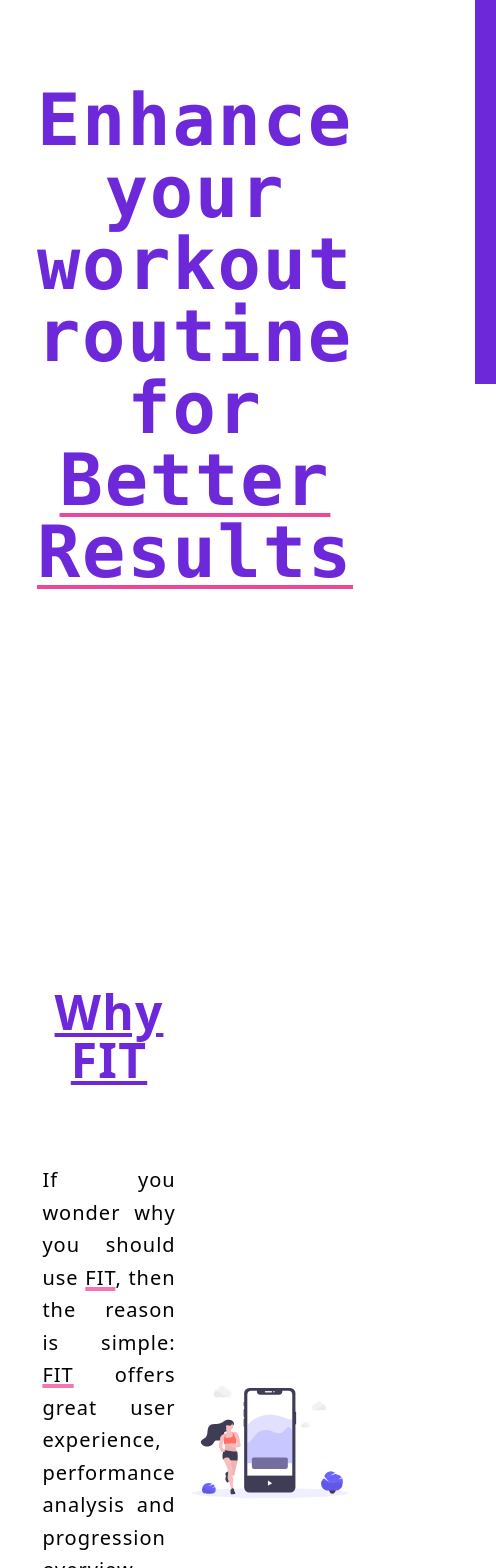
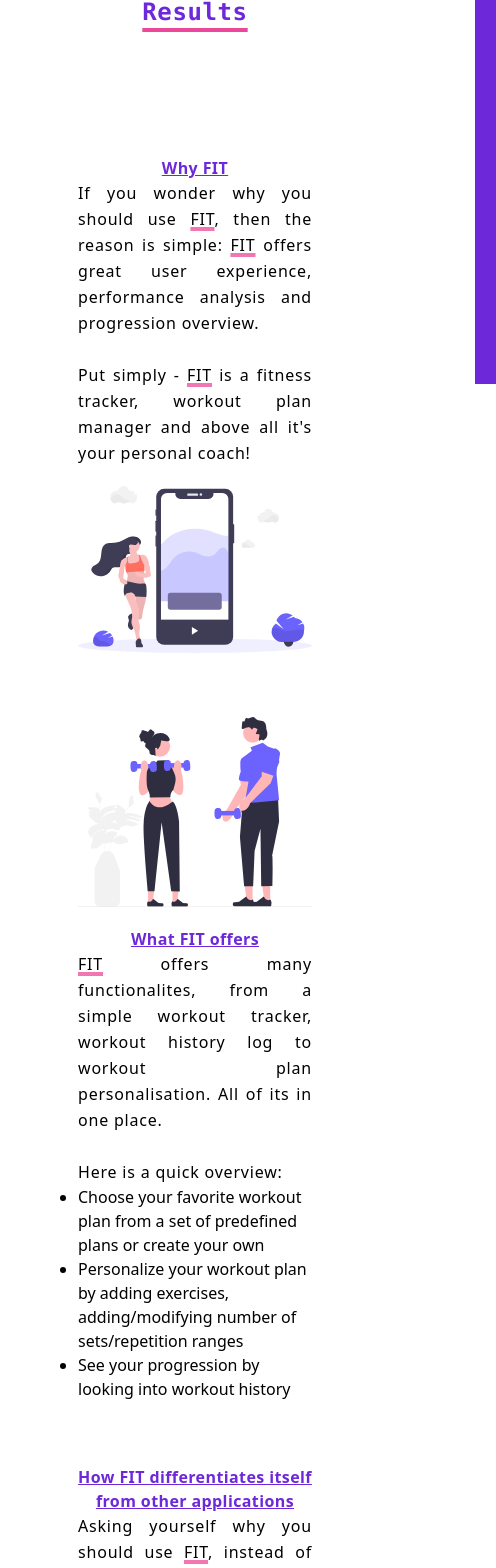
Before and after one commit to Rimberse/FIT, a React (Create React App) app in the folder frontend/: page / in a window 390 px wide. Shown: the part 432-2000 px from the top of the page, 496 px wide, since content can reach past the window. Built offline with nearby package versions, Linux system fonts and the light colour scheme; some icons are missing.

Commit message:
Make Landing page response. Adapt layout and styling to respond to screen size changes

```diff
--- a/frontend/src/components/Landing.js
+++ b/frontend/src/components/Landing.js
@@ -38,27 +38,27 @@ const Landing = () => {
         <div id="landing-page">
             <Navbar />
 
-            <h1 className="font-mono text-9xl font-bold tracking-widest text-center text-violet-700 subpixel-antialiased max-w-7xl mx-auto my-32">FIT</h1>
-            <h2 className="font-mono text-7xl font-bold tracking-wide text-center text-violet-700 subpixel-antialiased max-w-7xl mx-auto">
+            <h1 className="font-mono 2xl:text-9xl xl:text-8xl lg:text-7xl text-4xl font-bold tracking-widest text-center text-violet-700 subpixel-antialiased max-w-7xl mx-auto lg:my-32 my-24">FIT</h1>
+            <h2 className="font-mono 2xl:text-7xl xl:text-6xl lg:text-5xl text-2xl font-bold tracking-wide text-center text-violet-700 subpixel-antialiased max-w-7xl mx-auto">
                 Enhance your workout routine for <span className="underline decoration-pink-500 decoration-4 underline-offset-8">Better Results</span>
             </h2>
 
-            <div className="font-sans mx-auto my-64 flex flex-col w-3/5 justify-items-center items-center">
-                <div className="flex flex-row justify-center items-center my-16">
+            <div className="font-sans mx-auto 2xl:my-56 xl:my-48 lg:my-32 my-24 flex flex-col w-3/5 justify-items-center items-center">
+                <div className="flex sm:flex-row flex-col justify-center items-center 2xl:my-16 xl:my-14 lg:my-12 my-8">
                     <div>
-                        <h3 className="text-5xl my-20 font-semibold tracking-wide text-violet-700 underline text-center">Why FIT</h3>
-                        <p className="text-xl tracking-wider leading-relaxed text-justify">If you wonder why you should use <span className="underline decoration-pink-500/75 decoration-4">FIT</span>, then the reason is simple: <span className="underline decoration-pink-500/75 decoration-4">FIT</span> offers great user experience, performance analysis and progression overview.
+                        <h3 className="2xl:text-5xl xl:text-4xl lg:text-4xl sm:text-xl 2xl:my-20 xl:my-16 lg:my-12 sm:my-8 font-semibold tracking-wide text-violet-700 underline text-center">Why FIT</h3>
+                        <p className="2xl:text-xl xl:text-lg lg:text-base sm:text-xs tracking-wider leading-relaxed text-justify">If you wonder why you should use <span className="underline decoration-pink-500/75 decoration-4">FIT</span>, then the reason is simple: <span className="underline decoration-pink-500/75 decoration-4">FIT</span> offers great user experience, performance analysis and progression overview.
                             <br /><br />Put simply - <span className="underline decoration-pink-500/75 decoration-4">FIT</span> is a fitness tracker, workout plan manager and above all it's your personal coach!</p>
                     </div>
-                    <img className="w-2/3 ml-4 shrink-0" src={app} />
+                    <img className="w-full sm:w-2/3 sm:ml-5 mt-5 shrink-0" src={app} />
                 </div>
 
-                <div className="flex flex-row justify-center items-center my-16">
-                    <img className="w-2/3 mr-4 shrink-0" src={features} />
+                <div className="flex sm:flex-row flex-col justify-center items-center 2xl:my-16 xl:my-14 lg:my-12 my-8">
+                    <img className="w-full sm:w-2/3 sm:mr-5 mb-5 shrink-0" src={features} />
                     <div>
-                        <h3 className="text-5xl my-20 font-semibold tracking-wide text-violet-700 underline text-center">What FIT offers</h3>
-                        <p className="text-xl tracking-wider leading-relaxed text-justify"><span className="underline decoration-pink-500/75 decoration-4">FIT</span> offers many functionalites, from a simple workout tracker, workout history log to workout plan personalisation. All of its in one place. <br /><br />Here is a quick overview:</p>
-                        <ul className="list-disc text-xl">
+                        <h3 className="2xl:text-5xl xl:text-4xl lg:text-4xl sm:text-xl 2xl:my-20 xl:my-16 lg:my-12 sm:my-8 font-semibold tracking-wide text-violet-700 underline text-center">What FIT offers</h3>
+                        <p className="2xl:text-xl xl:text-lg lg:text-base sm:text-xs tracking-wider leading-relaxed text-justify"><span className="underline decoration-pink-500/75 decoration-4">FIT</span> offers many functionalites, from a simple workout tracker, workout history log to workout plan personalisation. All of its in one place. <br /><br />Here is a quick overview:</p>
+                        <ul className="list-disc 2xl:text-xl xl:text-lg lg:text-base sm:text-xs sm:ml-5">
                             <li>Choose your favorite workout plan from a set of predefined plans or create your own</li>
                             <li>Personalize your workout plan by adding exercises, adding/modifying number of sets/repetition ranges</li>
                             <li>See your progression by looking into workout history</li>
@@ -66,27 +66,27 @@ const Landing = () => {
                     </div>
                 </div>
 
-                <div className="flex flex-row justify-center items-center my-16">
+                <div className="flex sm:flex-row flex-col justify-center items-center 2xl:my-16 xl:my-14 lg:my-12 my-8">
                     <div>
-                        <h3 className="text-5xl my-20 font-semibold tracking-wide text-violet-700 underline text-center">How FIT differentiates itself from other applications</h3>
-                        <p className="text-xl tracking-wider leading-relaxed text-justify">Asking yourself why you should use <span className="underline decoration-pink-500/75 decoration-4">FIT</span>, instead of any other app, which provides the same functionalities?<br />
+                        <h3 className="2xl:text-5xl xl:text-4xl lg:text-4xl sm:text-xl 2xl:my-20 xl:my-16 lg:my-12 sm:my-8 font-semibold tracking-wide text-violet-700 underline text-center">How FIT differentiates itself from other applications</h3>
+                        <p className="2xl:text-xl xl:text-lg lg:text-base sm:text-xs tracking-wider leading-relaxed text-justify">Asking yourself why you should use <span className="underline decoration-pink-500/75 decoration-4">FIT</span>, instead of any other app, which provides the same functionalities?<br />
                             Have been already using an another app and been thinking about switching to other app or trying something new?<br /><br />
                             Think no more!<br />Give <span className="underline decoration-pink-500/75 decoration-4">FIT</span> a try and leave a feedback if you don't like it in the end, <span className="underline decoration-pink-500/75 decoration-4">FIT</span> is evolving and we need user feedbacks.
                             <br /><br />As for the differences:<br /><span className="underline decoration-pink-500/75 decoration-4">FIT</span> offers a fully personalized experience, change your workout plan, exercises, number of sets, ranges. Fully modifiable workout routine<br />
                             See how you progress throughout your journey by seeing your workout history, achievements, failures or loss of perfomance.<br />
                             And that's not all! You will also have a possibility to share your workout plan, history with others or see theirs.</p>
                     </div>
-                    <img className="w-2/3 ml-4 shrink-0" src={differences} />
+                    <img className="w-full sm:w-2/4 sm:ml-5 mt-5 shrink-0" src={differences} />
                 </div>
             </div>
 
-            <div className="landing-page__scroll text-violet-700 absolute bottom-10 left-3/4 cursor-pointer" onClick={scrollDown}>
-                <svg className="animate-bounce w-12 h-12">
+            <div className="landing-page__scroll text-violet-700 absolute bottom-10 2xl:right-64 xl:right-48 lg:right-36 sm:right-28 right-14 cursor-pointer" onClick={scrollDown}>
+                <svg className="animate-bounce 2xl:w-12 2xl:h-12 xl:w-9 xl:h-9 sm:w-6 sm:h-6 w-4 h-4">
                     <i className="fa fa-solid fa-arrow-down"></i>
                 </svg>
             </div>
 
-            <Link to={"/protected/workout"} className="landing-page__button w-96 h-24 p-4 text-4xl mx-auto my-32 flex justify-center items-center font-bold tracking-wide uppercase text-white bg-violet-700 shadow-lg shadow-violet-700/50 hover:bg-indigo-500 rounded-md hover:-translate-y-2 ease-in-out duration-500">
+            <Link to={"/protected/workout"} className="landing-page__button 2xl:w-96 2xl:h-24 xl:w-80 xl:h-24 lg:w-72 lg:h-20 w-56 h-16 p-4 2xl:text-4xl xl:text-3xl lg:text-2xl text-xl mx-auto xl:my-32 my-24 flex justify-center items-center font-bold tracking-wide uppercase text-white bg-violet-700 shadow-lg shadow-violet-700/50 hover:bg-indigo-500 rounded-md hover:-translate-y-2 ease-in-out duration-500">
                 Start now
             </Link>
         </div>
```
